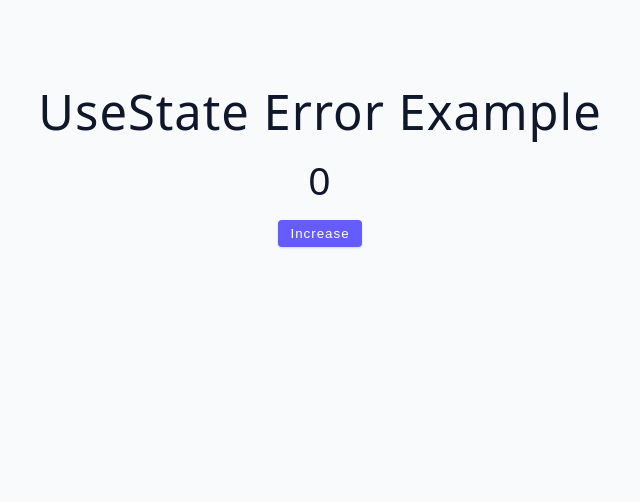
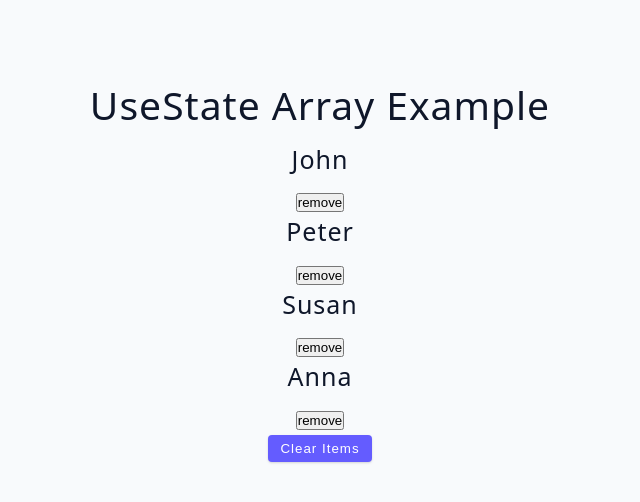
Before and after one commit to BousninaHamda/react-hooks, a React (Vite) app: page / in a window 1280 px wide. Shown: the top 502 px of the page, without its empty margins (320-960 px from the left). Built offline with nearby package versions, Linux system fonts and the light colour scheme.

Commit message:
useState with arrays

```diff
--- a/src/App.jsx
+++ b/src/App.jsx
@@ -1,9 +1,9 @@
-import UseStateBasics from "./hooks/01-useState/01-useState-basics";
+import UseStateArray from "./hooks/01-useState/02-useState-array";
 
 function App() {
   return (
     <div className="container">
-      <UseStateBasics />
+      <UseStateArray />
     </div>
   );
 }
--- /dev/null
+++ b/src/hooks/01-useState/02-useState-array.jsx
@@ -0,0 +1,33 @@
+import { useState } from "react";
+import { data } from "../../data";
+
+function UseStateArray() {
+  const [people, setPeople] = useState(data);
+  const ClearAllItem = () => {
+    setPeople([]);
+  };
+  const removeItem = (id) => {
+    const newPeople = people.filter((person) => person.id !== id);
+    setPeople(newPeople);
+  };
+  return (
+    <div>
+      <h2>UseState Array Example</h2>
+      {people.map((person) => {
+        const { id, name } = person;
+        return (
+          <div key={id}>
+            <h4>{name}</h4>
+            <button type="button" onClick={() => removeItem(id)}>
+              remove
+            </button>
+          </div>
+        );
+      })}
+      <button type="button" onClick={ClearAllItem} className="btn">
+        Clear Items
+      </button>
+    </div>
+  );
+}
+export default UseStateArray;
```
